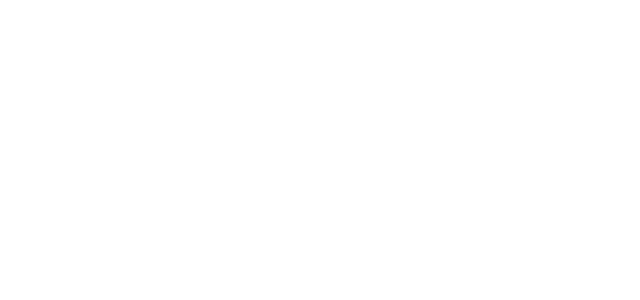
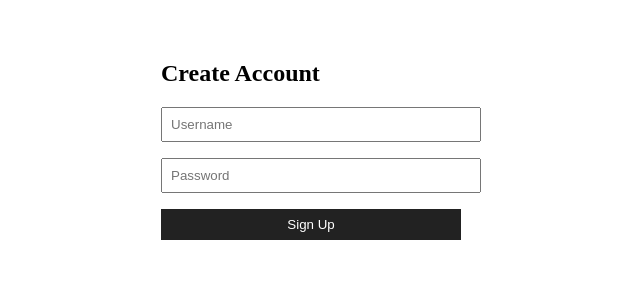
Before and after one commit to syedahmed-dot-bot/health-journal, a React (Vite) app in the folder frontend/: page /signup in a window 1280 px wide. Before the commit this address had no page. Shown: the top 300 px of the page, without its empty margins (329-969 px from the left). Built offline with nearby package versions, Linux system fonts and the light colour scheme.

Commit message:
Signup page added

```diff
--- a/frontend/index.html
+++ b/frontend/index.html
@@ -4,7 +4,7 @@
     <meta charset="UTF-8" />
     <link rel="icon" type="image/svg+xml" href="/vite.svg" />
     <meta name="viewport" content="width=device-width, initial-scale=1.0" />
-    <title>health-journal</title>
+    <title>Pulse Journal</title>
   </head>
   <body>
     <div id="root"></div>
--- a/frontend/src/App.jsx
+++ b/frontend/src/App.jsx
@@ -1,6 +1,7 @@
 // src/App.jsx
 import { BrowserRouter, Routes, Route } from "react-router-dom";
 import Login from "./pages/Login";
+import Signup from "./pages/Signup";   // ✅ import your new Signup page
 import Dashboard from "./pages/Dashboard";
 import Journal from "./pages/Journal";
 
@@ -9,6 +10,7 @@
     <BrowserRouter>
       <Routes>
         <Route path="/" element={<Login />} />
+        <Route path="/signup" element={<Signup />} />
         <Route path="/dashboard" element={<Dashboard />} />
         <Route path="/journal" element={<Journal />} />
       </Routes>
--- a/frontend/src/pages/Dashboard.jsx
+++ b/frontend/src/pages/Dashboard.jsx
@@ -16,7 +16,7 @@
 
     const fetchEntries = async () => {
       try {
-        const res = await fetch("https://pulse-journal.onrender.com/", {
+        const res = await fetch("https://pulse-journal.onrender.com", {
           headers: { Authorization: `Bearer ${token}` },
         });
         if (!res.ok) throw new Error("Unauthorized or fetch failed");
--- a/frontend/src/pages/Journal.jsx
+++ b/frontend/src/pages/Journal.jsx
@@ -20,7 +20,7 @@
       const formData = new FormData();
       formData.append("text", text);
 
-      const res = await fetch("https://pulse-journal.onrender.com/", {
+      const res = await fetch("https://pulse-journal.onrender.com", {
         method: "POST",
         headers: { Authorization: `Bearer ${token}` },
         body: formData,
--- a/frontend/src/pages/Login.jsx
+++ b/frontend/src/pages/Login.jsx
@@ -21,7 +21,7 @@
       formData.append("username", username);
       formData.append("password", password);
 
-      const res = await fetch("https://pulse-journal.onrender.com/", {
+      const res = await fetch("https://pulse-journal.onrender.com", {
         method: "POST",
         body: formData,
       });
--- /dev/null
+++ b/frontend/src/pages/Signup.jsx
@@ -0,0 +1,70 @@
+import { useState } from "react";
+import { useNavigate } from "react-router-dom";
+
+export default function Signup() {
+  const [username, setUsername] = useState("");
+  const [password, setPassword] = useState("");
+  const [error, setError] = useState("");
+  const navigate = useNavigate();
+
+  const handleSubmit = async (e) => {
+    e.preventDefault();
+    setError("");
+
+    try {
+      const res = await fetch("https://pulse-journal.onrender.com", {
+        method: "POST",
+        headers: { "Content-Type": "application/json" },
+        body: JSON.stringify({ username, password }),
+      });
+
+      if (!res.ok) {
+        const msg = await res.text();
+        throw new Error(msg || "Signup failed");
+      }
+
+      navigate("/"); // go back to login
+    } catch (err) {
+      console.error("Signup error:", err);
+      setError("Signup failed. Try again.");
+    }
+  };
+
+  return (
+    <div style={{ display: "flex", justifyContent: "center", padding: "2rem" }}>
+      <form onSubmit={handleSubmit} style={{ width: "300px" }}>
+        <h2>Create Account</h2>
+        {error && <p style={{ color: "red" }}>{error}</p>}
+        <input
+          type="text"
+          placeholder="Username"
+          value={username}
+          onChange={(e) => setUsername(e.target.value)}
+          required
+          style={{ width: "100%", padding: "0.5rem", marginBottom: "1rem" }}
+        />
+        <input
+          type="password"
+          placeholder="Password"
+          value={password}
+          onChange={(e) => setPassword(e.target.value)}
+          required
+          style={{ width: "100%", padding: "0.5rem", marginBottom: "1rem" }}
+        />
+        <button
+          type="submit"
+          style={{
+            width: "100%",
+            padding: "0.5rem",
+            background: "#222",
+            color: "#fff",
+            border: "none",
+            cursor: "pointer",
+          }}
+        >
+          Sign Up
+        </button>
+      </form>
+    </div>
+  );
+}
```
Also changed, not shown: 1 other file (tests, documents, lock files or other folders).
